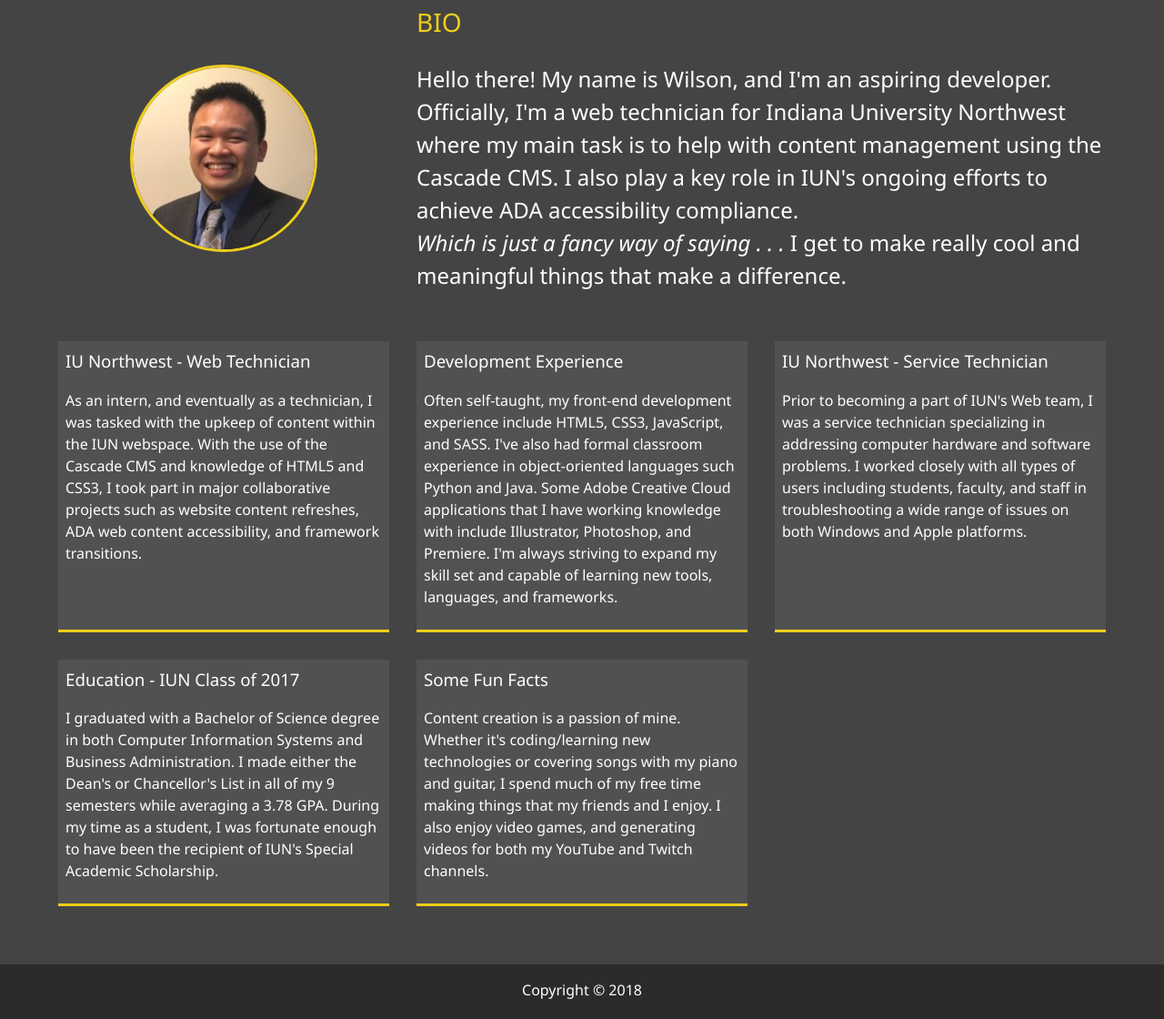
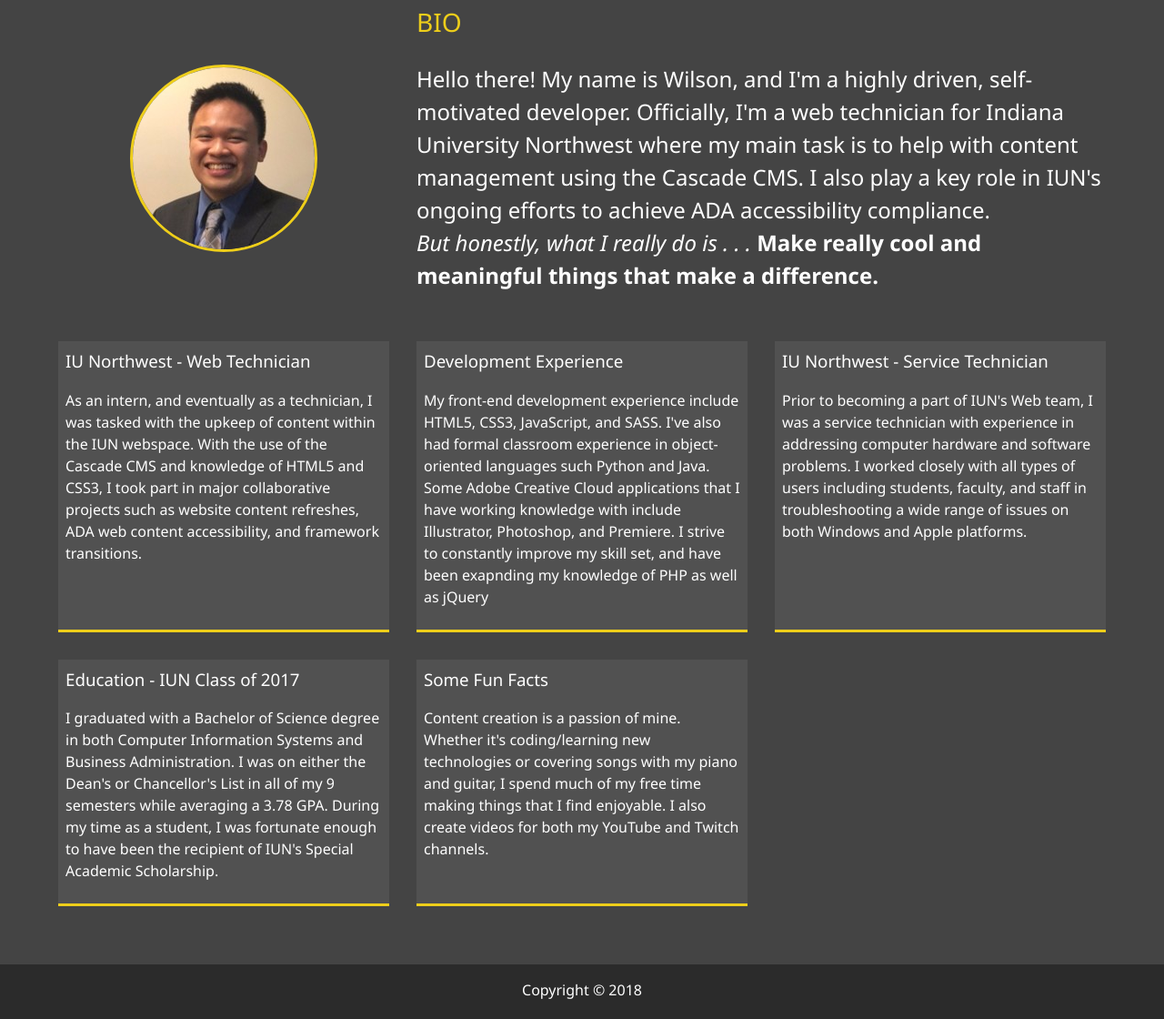
Before and after one commit to wpiguing/wilson_portfolio, a plain HTML site: page about.html in a window 1280 px wide. Shown: the part 279-1399 px from the top of the page at 91% size. Drawn offline with Linux system fonts and the light colour scheme.

Commit message:
updated about and index pages

```diff
--- a/about.html
+++ b/about.html
@@ -51,13 +51,12 @@
             <img src="img/profilePic.jpg" alt="Wilson Piguing" class="bio-image">
             <div class="bio">
                 <h3 class="text-secondary">BIO</h3>
-                <p>Hello there! My name is Wilson, and I'm an aspiring developer. Officially, I'm a web technician for Indiana
-                    University Northwest where my main task is to help with content management using the Cascade CMS. I also
-                    play a key role in IUN's ongoing efforts to achieve ADA accessibility compliance.</br>
+                <p>Hello there! My name is Wilson, and I'm a highly driven, self-motivated developer. Officially, I'm a web
+                    technician for Indiana University Northwest where my main task is to help with content management using
+                    the Cascade CMS. I also play a key role in IUN's ongoing efforts to achieve ADA accessibility compliance.</br>
                     <span style="font-style: italic">
-                        Which is just a fancy way of saying . . .
-                    </span>
-                    I get to make really cool and meaningful things that make a difference.
+                        But honestly, what I really do is . . . </span>
+                    <span style="font-weight: bold">Make really cool and meaningful things that make a difference.</span>
                 </p>
             </div>
             <div class="job job-1">
@@ -70,16 +69,16 @@
 
             <div class="job job-2">
                 <h3>Development Experience</h3>
-                <p>Often self-taught, my front-end development experience include HTML5, CSS3, JavaScript, and SASS. I've also
-                    had formal classroom experience in object-oriented languages such Python and Java. Some Adobe Creative
-                    Cloud applications that I have working knowledge with include Illustrator, Photoshop, and Premiere. I'm
-                    always striving to expand my skill set and capable of learning new tools, languages, and frameworks.
+                <p>My front-end development experience include HTML5, CSS3, JavaScript, and SASS. I've also had formal classroom
+                    experience in object-oriented languages such Python and Java. Some Adobe Creative Cloud applications
+                    that I have working knowledge with include Illustrator, Photoshop, and Premiere. I strive to constantly
+                    improve my skill set, and have been exapnding my knowledge of PHP as well as jQuery
                 </p>
             </div>
 
             <div class="job job-3">
                 <h3>IU Northwest - Service Technician</h3>
-                <p>Prior to becoming a part of IUN's Web team, I was a service technician specializing in addressing computer
+                <p>Prior to becoming a part of IUN's Web team, I was a service technician with experience in addressing computer
                     hardware and software problems. I worked closely with all types of users including students, faculty,
                     and staff in troubleshooting a wide range of issues on both Windows and Apple platforms.
                 </p>
@@ -87,15 +86,16 @@
             <div class="job job-1">
                 <h3>Education - IUN Class of 2017</h3>
                 <p>I graduated with a Bachelor of Science degree in both Computer Information Systems and Business Administration.
-                    I made either the Dean's or Chancellor's List in all of my 9 semesters while averaging a 3.78 GPA. During
-                    my time as a student, I was fortunate enough to have been the recipient of IUN's Special Academic Scholarship.
+                    I was on either the Dean's or Chancellor's List in all of my 9 semesters while averaging a 3.78 GPA.
+                    During my time as a student, I was fortunate enough to have been the recipient of IUN's Special Academic
+                    Scholarship.
                 </p>
             </div>
             <div class="job job-2">
                 <h3>Some Fun Facts</h3>
                 <p>Content creation is a passion of mine. Whether it's coding/learning new technologies or covering songs with
-                    my piano and guitar, I spend much of my free time making things that my friends and I enjoy. I also enjoy
-                    video games, and generating videos for both my YouTube and Twitch channels.
+                    my piano and guitar, I spend much of my free time making things that I find enjoyable. I also create
+                    videos for both my YouTube and Twitch channels.
                 </p>
             </div>
 
```
Also changed, not shown: css/main.css (+35 -10 lines), index.html (+1 -7 lines).
